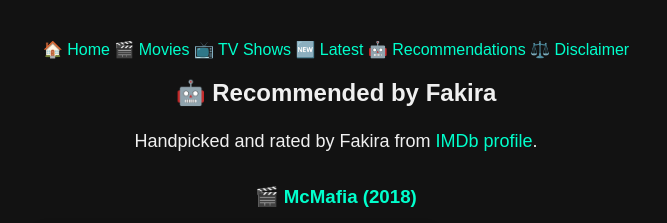
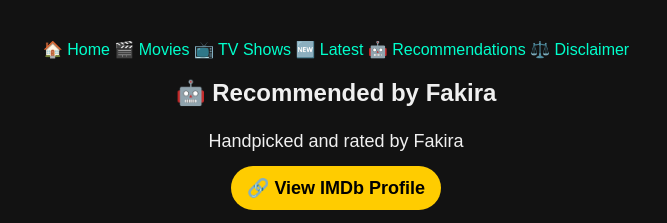
Before and after one commit to berickizer/movie-website, a website: page recommendations.html in a window 1280 px wide. Shown: the top 223 px of the page, without its empty margins (304-971 px from the left). Drawn offline with Linux system fonts and the light colour scheme.

Commit message:
🎨 Styled IMDb profile link as button

```diff
--- a/recommendations.html
+++ b/recommendations.html
@@ -19,7 +19,10 @@
   </div>
 
   <h2 class="section-title">🤖 Recommended by Fakira</h2>
-  <p style="text-align:center;">Handpicked and rated by Fakira from <a href="https://m.imdb.com/user/ur188754091/?ref_=hm_nv_profile" target="_blank">IMDb profile</a>.</p>
+   <p style="text-align:center;">
+  Handpicked and rated by Fakira<br />
+  <a href="https://m.imdb.com/user/ur188754091/?ref_=hm_nv_profile" target="_blank" style="display:inline-block; background-color:#ffcc00; color:#000; padding:8px 16px; border-radius:30px; text-decoration:none; font-weight:bold; margin-top:10px;">🔗 View IMDb Profile</a>
+</p>
 
   <div class="review-grid">
 
```
